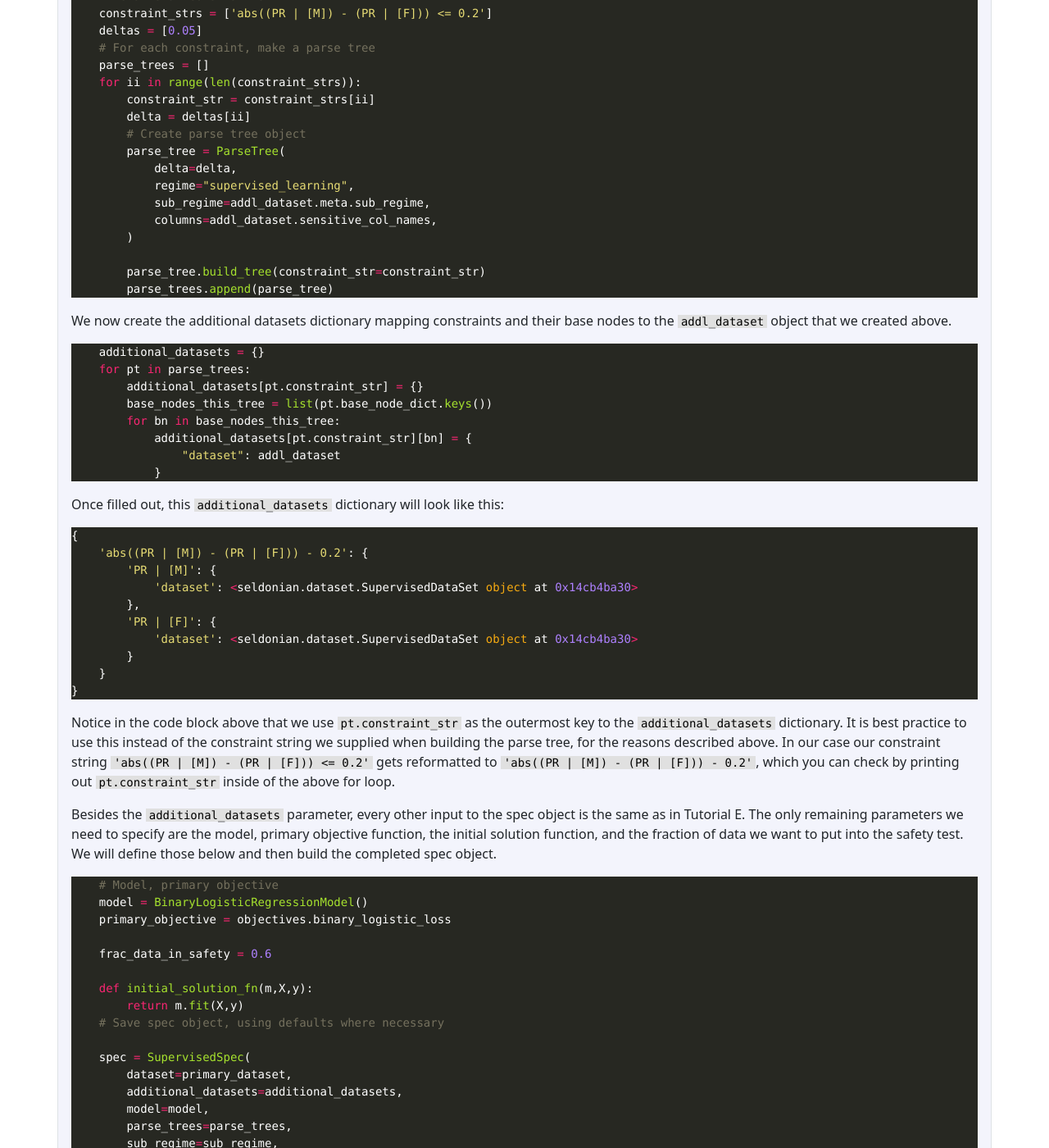
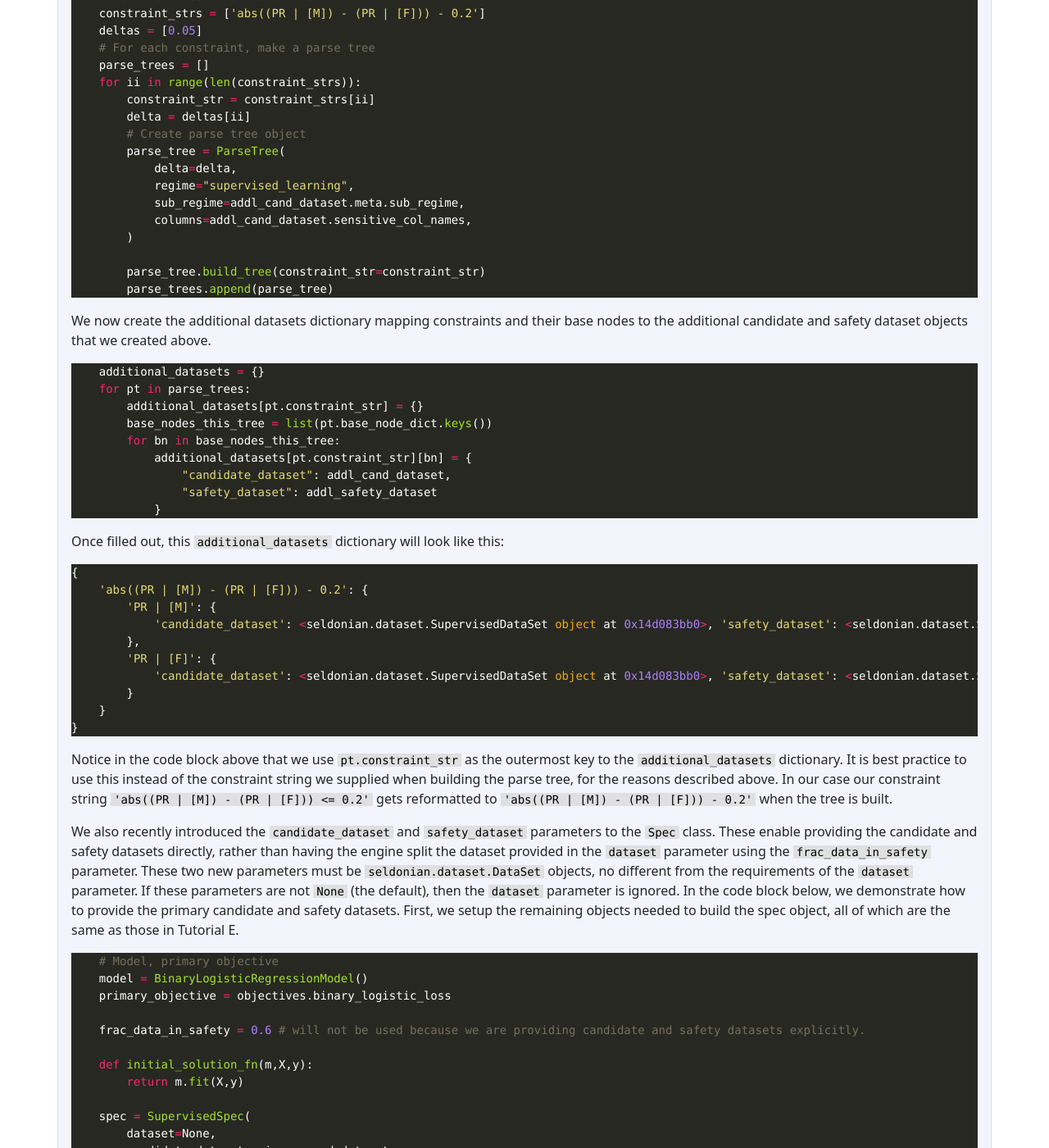
Before and after one commit to seldonian-framework/Tutorials, a Jekyll site: the page built from _tutorials/addl_datasets.md, in a window 1280 px wide and 1400 px high, scrolled down 3392 px. Shown: the whole window at 82% size. Built offline with Jekyll 4.4.1, drawn with Linux system fonts in a browser that asks for light colours; nearby versions of some CDN libraries; formulas are drawn with MathJax 3; some of the changed text lies outside the part shown.

Commit message:
edits to addl dataset tutorial

```diff
--- a/_tutorials/addl_datasets.md
+++ b/_tutorials/addl_datasets.md
@@ -162,7 +162,7 @@ if __name__ == '__main__':
 
 {% highlight python %}
     # Behavioral constraints
-    constraint_strs = ['abs((PR | [M]) - (PR | [F])) <= 0.2']
+    constraint_strs = ['abs((PR | [M]) - (PR | [F])) - 0.2']
     deltas = [0.05]
     # For each constraint, make a parse tree
     parse_trees = []
@@ -173,8 +173,8 @@ if __name__ == '__main__':
         parse_tree = ParseTree(
             delta=delta,
             regime="supervised_learning",
-            sub_regime=addl_dataset.meta.sub_regime,
-            columns=addl_dataset.sensitive_col_names,
+            sub_regime=addl_cand_dataset.meta.sub_regime,
+            columns=addl_cand_dataset.sensitive_col_names,
         )
 
         parse_tree.build_tree(constraint_str=constraint_str)
@@ -182,7 +182,7 @@ if __name__ == '__main__':
 {% endhighlight python %}
 
 <p>
-    We now create the additional datasets dictionary mapping constraints and their base nodes to the <code class="codesnippet">addl_dataset</code> object that we created above.
+    We now create the additional datasets dictionary mapping constraints and their base nodes to the additional candidate and safety dataset objects that we created above.
 </p>
 
 {% highlight python %}
@@ -192,7 +192,8 @@ if __name__ == '__main__':
         base_nodes_this_tree = list(pt.base_node_dict.keys())
         for bn in base_nodes_this_tree:
             additional_datasets[pt.constraint_str][bn] = {
-                "dataset": addl_dataset
+                "candidate_dataset": addl_cand_dataset,
+                "safety_dataset": addl_safety_dataset
             }
 {% endhighlight python %}
 
@@ -203,21 +204,21 @@ if __name__ == '__main__':
 {
     'abs((PR | [M]) - (PR | [F])) - 0.2': {
         'PR | [M]': {
-            'dataset': <seldonian.dataset.SupervisedDataSet object at 0x14cb4ba30>
+            'candidate_dataset': <seldonian.dataset.SupervisedDataSet object at 0x14d083bb0>, 'safety_dataset': <seldonian.dataset.SupervisedDataSet object at 0x14d083ee0>
         },
         'PR | [F]': {
-            'dataset': <seldonian.dataset.SupervisedDataSet object at 0x14cb4ba30>
+            'candidate_dataset': <seldonian.dataset.SupervisedDataSet object at 0x14d083bb0>, 'safety_dataset': <seldonian.dataset.SupervisedDataSet object at 0x14d083ee0>
         }
     }
 }
 {% endhighlight python %}
 
 <p>
-    Notice in the code block above that we use <code class="codesnippet">pt.constraint_str</code> as the outermost key to the <code class="codesnippet">additional_datasets</code> dictionary. It is best practice to use this instead of the constraint string we supplied when building the parse tree, for the reasons described above. In our case our constraint string <code class="codesnippet">'abs((PR | [M]) - (PR | [F])) <= 0.2'</code> gets reformatted to <code class="codesnippet">'abs((PR | [M]) - (PR | [F])) - 0.2'</code>, which you can check by printing out <code class="codesnippet">pt.constraint_str</code> inside of the above for loop.
+    Notice in the code block above that we use <code class="codesnippet">pt.constraint_str</code> as the outermost key to the <code class="codesnippet">additional_datasets</code> dictionary. It is best practice to use this instead of the constraint string we supplied when building the parse tree, for the reasons described above. In our case our constraint string <code class="codesnippet">'abs((PR | [M]) - (PR | [F])) <= 0.2'</code> gets reformatted to <code class="codesnippet">'abs((PR | [M]) - (PR | [F])) - 0.2'</code> when the tree is built.
 </p>
 
 <p>
-Besides the <code class="codesnippet">additional_datasets</code> parameter, every other input to the spec object is the same as in Tutorial E. The only remaining parameters we need to specify are the model, primary objective function, the initial solution function, and the fraction of data we want to put into the safety test. We will define those below and then build the completed spec object.
+We also recently introduced the <code class="codesnippet">candidate_dataset</code> and <code class="codesnippet">safety_dataset</code> parameters to the <code class="codesnippet">Spec</code> class. These enable providing the candidate and safety datasets directly, rather than having the engine split the dataset provided in the <code class="codesnippet">dataset</code> parameter using the <code class="codesnippet">frac_data_in_safety</code> parameter. These two new parameters must be <code class="codesnippet">seldonian.dataset.DataSet</code> objects, no different from the requirements of the <code class="codesnippet">dataset</code> parameter. If these parameters are not <code class="codesnippet">None</code> (the default), then the <code class="codesnippet">dataset</code> parameter is ignored. In the code block below, we demonstrate how to provide the primary candidate and safety datasets. First, we setup the remaining objects needed to build the spec object, all of which are the same as those in Tutorial E.
 </p>
 
 {% highlight python %}
@@ -225,19 +226,20 @@ Besides the <code class="codesnippet">additional_datasets</code> parameter, ever
     model = BinaryLogisticRegressionModel()
     primary_objective = objectives.binary_logistic_loss
 
-    frac_data_in_safety = 0.6
+    frac_data_in_safety = 0.6 # will not be used because we are providing candidate and safety datasets explicitly.
 
     def initial_solution_fn(m,X,y):
         return m.fit(X,y)
-    # Save spec object, using defaults where necessary
 
     spec = SupervisedSpec(
-        dataset=primary_dataset,
+        dataset=None,
+        candidate_dataset=primary_cand_dataset,
+        safety_dataset=primary_safety_dataset,
         additional_datasets=additional_datasets,
         model=model,
         parse_trees=parse_trees,
         sub_regime=sub_regime,
-        frac_data_in_safety=frac_data_in_safety,
+        frac_data_in_safety=0.6,
         primary_objective=primary_objective,
         initial_solution_fn=initial_solution_fn,
         use_builtin_primary_gradient_fn=True,
@@ -279,11 +281,12 @@ def initial_solution_fn(m,X,y):
     return m.fit(X,y)
 
 if __name__ == '__main__':
-
-    primary_data_pth = "gpa_classification_primary_dataset.csv"
+    primary_cand_data_pth = "gpa_classification_primary_cand_dataset.csv"
+    primary_safety_data_pth = "gpa_classification_primary_safety_dataset.csv"
     primary_metadata_pth = "primary_metadata_classification.json"
 
-    addl_data_pth = "gpa_classification_addl_dataset.csv"
+    addl_cand_data_pth = "gpa_classification_addl_cand_dataset.csv"
+    addl_safety_data_pth = "gpa_classification_addl_safety_dataset.csv"
     addl_metadata_pth = "addl_metadata_classification.json"
 
     regime = "supervised_learning"
@@ -291,17 +294,34 @@ if __name__ == '__main__':
     # Load datasets from file
     loader = DataSetLoader(regime=regime)
 
-    primary_dataset = loader.load_supervised_dataset(
-        filename=primary_data_pth,
+    primary_cand_dataset = loader.load_supervised_dataset(
+        filename=primary_cand_data_pth,
         metadata_filename=primary_metadata_pth,
         file_type="csv"
     )
 
-    addl_dataset = loader.load_supervised_dataset(
-        filename=addl_data_pth,
+    primary_safety_dataset = loader.load_supervised_dataset(
+        filename=primary_safety_data_pth,
+        metadata_filename=primary_metadata_pth,
+        file_type="csv"
+    )
+
+    addl_cand_dataset = loader.load_supervised_dataset(
+        filename=addl_cand_data_pth,
         metadata_filename=addl_metadata_pth,
         file_type="csv"
     )
+
+    addl_safety_dataset = loader.load_supervised_dataset(
+        filename=addl_safety_data_pth,
+        metadata_filename=addl_metadata_pth,
+        file_type="csv"
+    )
+
+
+    # Model, primary objective
+    model = BinaryLogisticRegressionModel()
+    primary_objective = objectives.binary_logistic_loss
 
     # Behavioral constraints
     constraint_strs = ['abs((PR | [M]) - (PR | [F])) - 0.2']
@@ -315,8 +335,8 @@ if __name__ == '__main__':
         parse_tree = ParseTree(
             delta=delta,
             regime="supervised_learning",
-            sub_regime=addl_dataset.meta.sub_regime,
-            columns=addl_dataset.sensitive_col_names,
+            sub_regime=addl_cand_dataset.meta.sub_regime,
+            columns=addl_cand_dataset.sensitive_col_names,
         )
 
         parse_tree.build_tree(constraint_str=constraint_str)
@@ -329,23 +349,21 @@ if __name__ == '__main__':
         base_nodes_this_tree = list(pt.base_node_dict.keys())
         for bn in base_nodes_this_tree:
             additional_datasets[pt.constraint_str][bn] = {
-                "dataset": addl_dataset
+                "candidate_dataset": addl_cand_dataset,
+                "safety_dataset": addl_safety_dataset
             }
 
-     # Model, primary objective
-    model = BinaryLogisticRegressionModel()
-    primary_objective = objectives.binary_logistic_loss
-
-    frac_data_in_safety = 0.6
 
     # Save spec object, using defaults where necessary
     spec = SupervisedSpec(
-        dataset=primary_dataset,
+        dataset=None,
+        candidate_dataset=primary_cand_dataset,
+        safety_dataset=primary_safety_dataset,
         additional_datasets=additional_datasets,
         model=model,
         parse_trees=parse_trees,
         sub_regime=sub_regime,
-        frac_data_in_safety=frac_data_in_safety,
+        frac_data_in_safety=0.6,
         primary_objective=primary_objective,
         initial_solution_fn=initial_solution_fn,
         use_builtin_primary_gradient_fn=True,
@@ -406,7 +424,7 @@ if __name__ == '__main__':
 <div class="container p-3 my-2 border" style="background-color: #f3f4fc;">
 <h3 id="experiment"> Running a Seldonian Experiment with Additional Datasets </h3>
 <p>
-    As we saw in the previous section, running the engine with additional datasets requires very little modification beyond the normal procedure. The only difference is the inclusion of the <code class="codesnippet">additional_datasets</code> parameter when building the spec object. We will use the same spec object to run an experiment, but there are some additional points we need to consider with experiments that have additional datasets.
+    As we saw in the previous section, running the engine with additional datasets requires very little modification beyond the normal procedure. The only differences were the inclusion of the <code class="codesnippet">additional_datasets</code>, <code class="codesnippet">candidate_dataset</code>, and <code class="codesnippet">safety_dataset</code> parameters when building the spec object. We will use the same spec object to run an experiment. There are some additional points we need to consider with experiments that have additional datasets.
 </p>
 
 <p>
```
Also changed, not shown: other parts of _tutorials/addl_datasets.md (+4 -4 lines).
